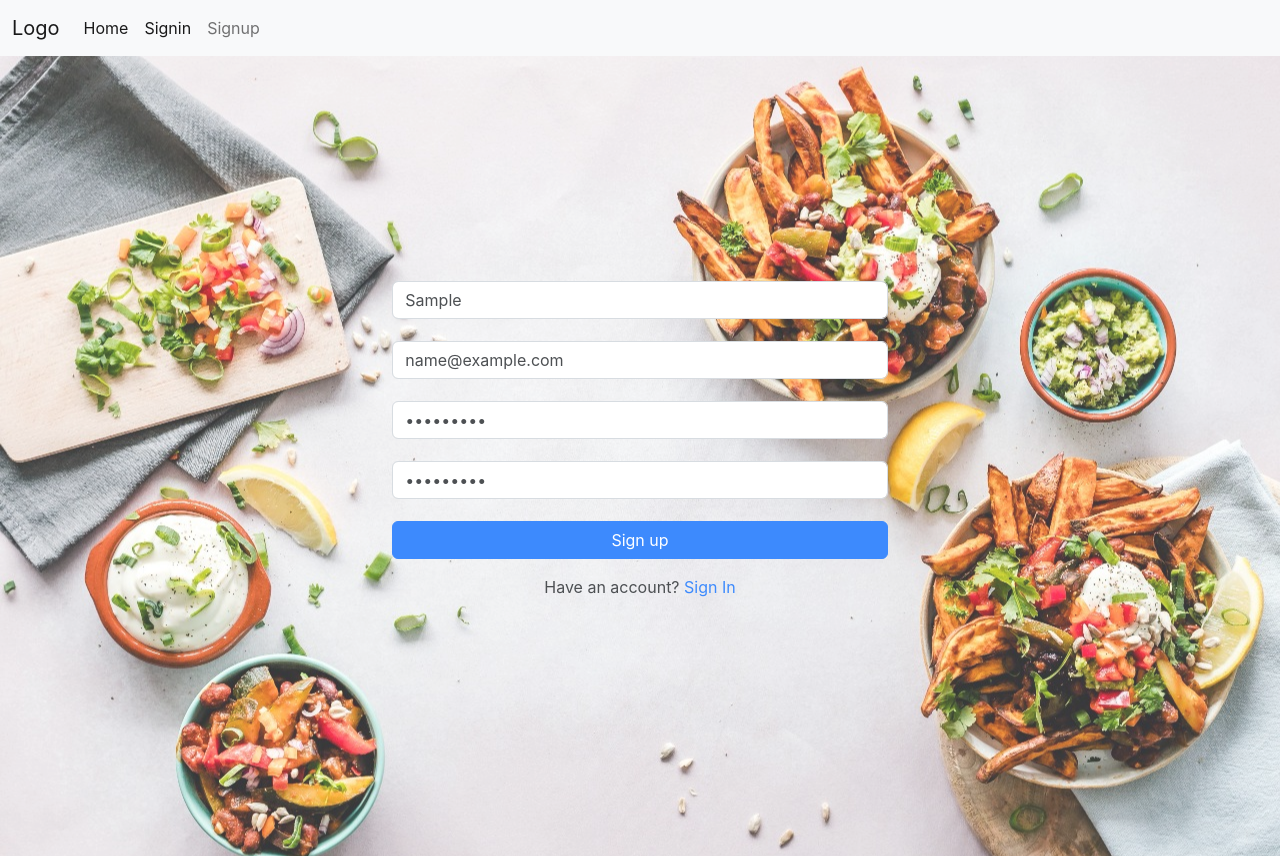
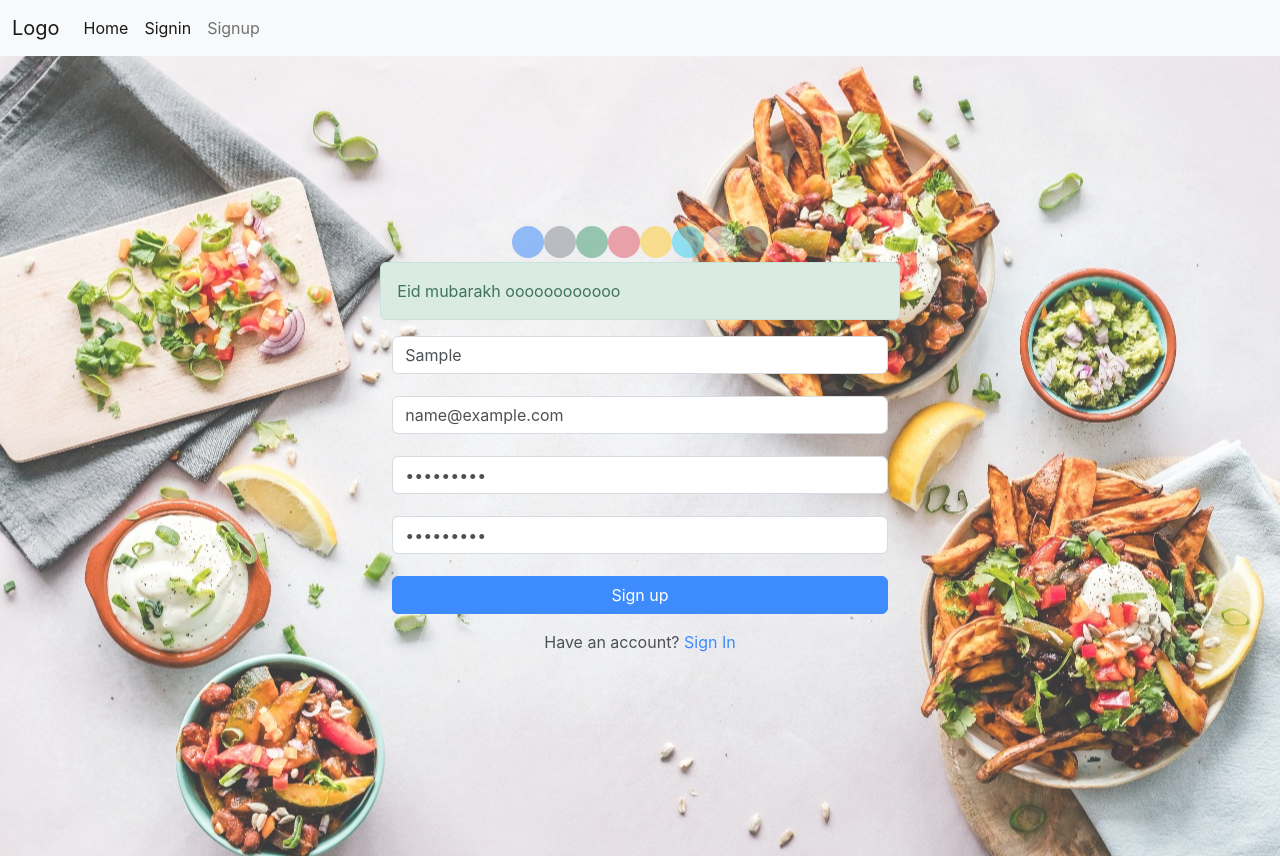
Before and after one commit to developer-danish/food-and-delivery, a React (Create React App) app in the folder client/: page /signup in a window 1280 px wide. Both pictures are taken after typing "Sample", "name@example.com", "Sample123", "Sample123" into the empty fields and a click on the button "Sign up". Built offline with nearby package versions, Linux system fonts and the light colour scheme.

Commit message:
added validation in sign up

```diff
--- a/client/package.json
+++ b/client/package.json
@@ -10,6 +10,7 @@
     "react-dom": "^18.1.0",
     "react-router-dom": "^6.3.0",
     "react-scripts": "5.0.1",
+    "validator": "^13.7.0",
     "web-vitals": "^2.1.4"
   },
   "scripts": {
--- a/client/src/components/Signup.js
+++ b/client/src/components/Signup.js
@@ -1,45 +1,71 @@
-import {React, useState} from 'react';
+import { React, useState } from 'react';
 import "./Signup.css"
 import { Link } from 'react-router-dom';
+import isEmail from 'validator/lib/isEmail';
+import isEmpty from 'validator/lib/isEmpty';
+import equals from 'validator/lib/equals';
+import { showErrorMsg, showSuccessMsg } from './../helpers/message';
+import { showLoading} from './../helpers/loading';
 
 const Signup = () => {
-  const [data,setData]=useState({
-    username:'',
-    email:'',
-    password:'',
-    cpassword:'',
+  const [data, setData] = useState({
+    username: '',
+    email: '',
+    password: '',
+    cpassword: '',
     successMsg: false,
     errorMsg: false,
     loading: false
   });
 
-const changeEvent = (e) => {
-  setData((prevData)=>(
-    {...prevData, [e.target.name]:e.target.value}
+  const { username, email, password, cpassword, successMsg, errorMsg, loading } = data;
+
+  const changeEvent = (e) => {
+    setData((prevData) => (
+      {
+        ...prevData,
+        [e.target.name]: e.target.value,
+        errorMsg: '',
+        successMsg: '',
+        loading: false
+      }
     ));
     console.log(data);
-}
+  }
+
+  const submitData = (e) => {
+    e.preventDefault();
+    if (isEmpty(username) || isEmpty(email) || isEmpty(password) || isEmpty(cpassword)) {
+      setData({ ...data, errorMsg: "All fields are required" });
+    } else if (!isEmail(email)) {
+      setData({ ...data, errorMsg: "Please enter a valid email" });
+    } else if (!equals(password, cpassword)) {
+      setData({ ...data, errorMsg: "Passwords does not match" });
+    } else {
+      setData({ ...data, successMsg: "Eid mubarakh oooooooooooo", loading: true });
+    }
+  }
   const showSignUp = () => (
-    <form className="container" onSubmit={(e)=>{ e.preventDefault()}} >
+    <form className="container" onSubmit={submitData} noValidate >
       <div className="row mb-3">
         <div className="col-sm-12">
-          <input value={data.username} onChange={changeEvent} name="username" type="text" className="form-control" id="text" placeholder="Username" />
+          <input value={username} onChange={changeEvent} name="username" type="text" className="form-control" id="text" placeholder="Username" />
         </div>
       </div>
       <div className="row mb-3">
         <div className="col-sm-12">
-          <input value={data.email} onChange={changeEvent} name="email" type="email" className="form-control" id="email" placeholder="Email" />
+          <input value={email} onChange={changeEvent} name="email" type="email" className="form-control" id="email" placeholder="Email" />
         </div>
       </div>
       <div className="row mb-3">
 
         <div className="col-sm-12">
-          <input onChange={changeEvent} value={data.password} name="password" type="password" className="form-control" id="password" placeholder="Password" />
+          <input onChange={changeEvent} value={password} name="password" type="password" className="form-control" id="password" placeholder="Password" />
         </div>
       </div>
       <div className="row mb-3">
         <div className="col-sm-12">
-          <input onChange={changeEvent} value={data.cpassword} name="cpassword" type="password" className="form-control" id="cpasssword" placeholder="Confirm password" />
+          <input onChange={changeEvent} value={cpassword} name="cpassword" type="password" className="form-control" id="cpasssword" placeholder="Confirm password" />
         </div>
       </div>
       <div className="row mb-3">
@@ -51,7 +77,7 @@ const changeEvent = (e) => {
       <div className="row mb-3">
         <div className="col-sm-12">
           <p className="text-center" >
-            Have an account? <Link style={{textDecoration: 'none'}} to="/signin">Sign In</Link>
+            Have an account? <Link style={{ textDecoration: 'none' }} to="/signin">Sign In</Link>
           </p>
         </div>
       </div>
@@ -61,6 +87,13 @@ const changeEvent = (e) => {
     <div className="signup-container">
       <div className="row vh-100">
         <div className="col-md-5 mx-auto my-auto" >
+          {/* {
+            errorMsg &&
+              setTimeout(() => setData({...data, errorMsg: false}), 3000)
+          } */}
+          {loading && <div className="text-center">{showLoading()}</div>}
+          {successMsg && showSuccessMsg(successMsg)}
+          {errorMsg && showErrorMsg(errorMsg)}
           {showSignUp()}
         </div>
       </div>
--- /dev/null
+++ b/client/src/helpers/loading.js
@@ -0,0 +1,30 @@
+import React from 'react';
+
+export const showLoading = () => (
+    <>
+    <div className="spinner-grow text-primary" role="status">
+        <span className="visually-hidden">Loading...</span>
+    </div>
+    <div className="spinner-grow text-secondary" role="status">
+        <span className="visually-hidden">Loading...</span>
+    </div>
+    <div className="spinner-grow text-success" role="status">
+        <span className="visually-hidden">Loading...</span>
+    </div>
+    <div className="spinner-grow text-danger" role="status">
+        <span className="visually-hidden">Loading...</span>
+    </div>
+    <div className="spinner-grow text-warning" role="status">
+        <span className="visually-hidden">Loading...</span>
+    </div>
+    <div className="spinner-grow text-info" role="status">
+        <span className="visually-hidden">Loading...</span>
+    </div>
+    <div className="spinner-grow text-light" role="status">
+        <span className="visually-hidden">Loading...</span>
+    </div>
+    <div className="spinner-grow text-dark" role="status">
+        <span className="visually-hidden">Loading...</span>
+    </div>
+    </>
+);
--- /dev/null
+++ b/client/src/helpers/message.js
@@ -0,0 +1,13 @@
+import React from 'react';
+
+export const showErrorMsg = (msg) => (
+    <div className="alert alert-danger" role="alert">
+        {msg}
+    </div>
+);
+
+export const showSuccessMsg = (msg) => (
+    <div className="alert alert-success" role="alert">
+        {msg}
+    </div>
+);
```
Also changed, not shown: 1 other file (tests, documents, lock files or other folders).
